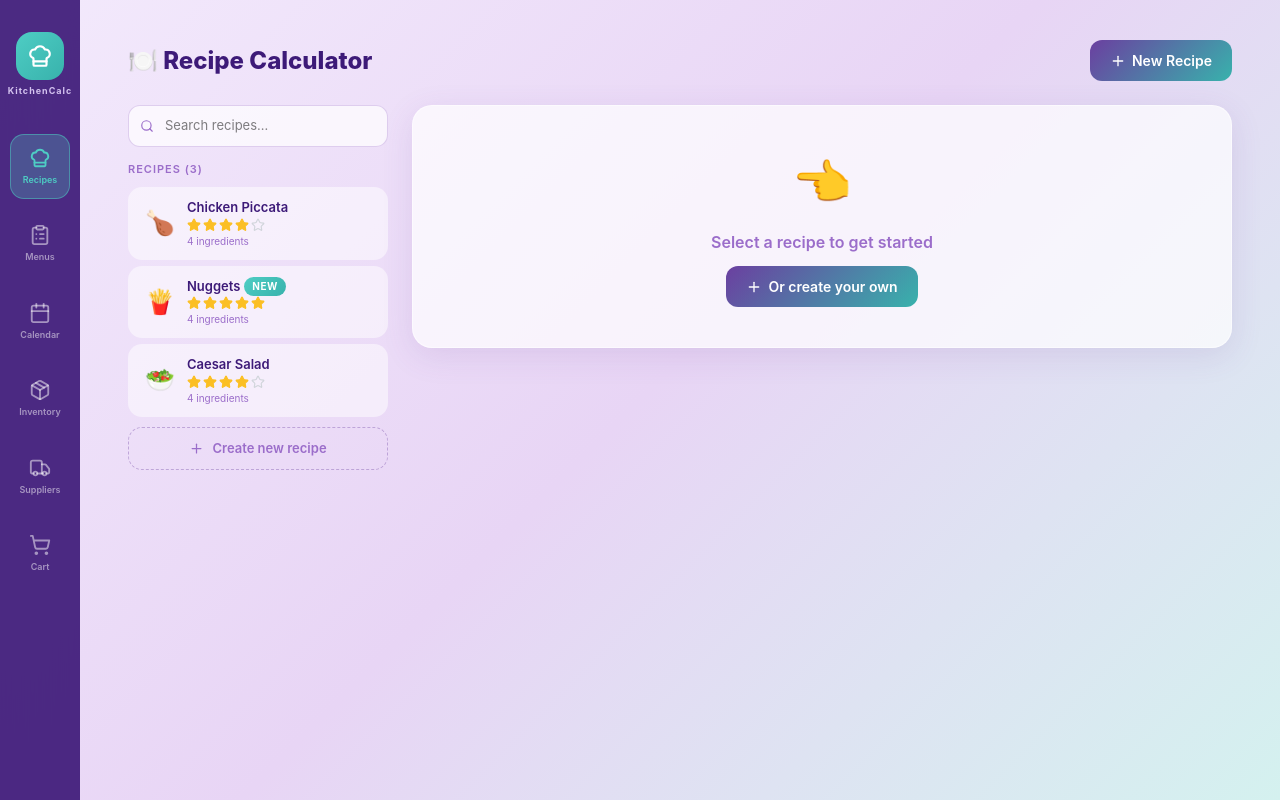
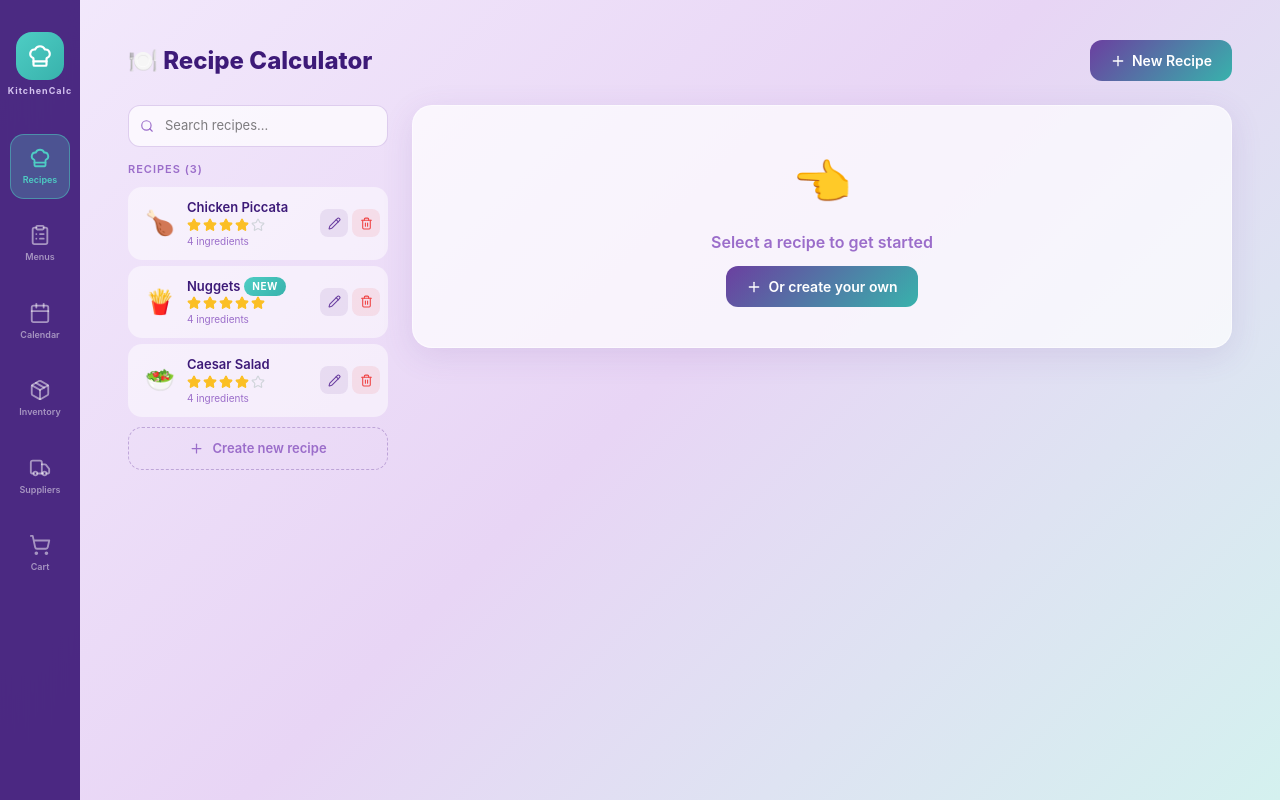
Before and after one commit to kmilogg222/KITCHENCAMP, a React (Vite) app: page /recipes in a window 1280 px wide. Built offline with nearby package versions, Linux system fonts and the light colour scheme.

Commit message:
Fix: allow editing of all recipes (removed isCustom restrictions)

```diff
--- a/src/views/RecipesView.jsx
+++ b/src/views/RecipesView.jsx
@@ -135,7 +135,7 @@ export default function RecipesView() {
                                     border: 'none', cursor: 'pointer', textAlign: 'left', width: '100%',
                                     background: selectedRecipe?.id === r.id ? 'linear-gradient(135deg,rgba(107,63,160,0.15),rgba(78,205,196,0.15))' : 'rgba(255,255,255,0.5)',
                                     borderLeft: selectedRecipe?.id === r.id ? '3px solid #6b3fa0' : '3px solid transparent',
-                                    transition: 'all 0.2s', paddingRight: r.isCustom ? 70 : 14,
+                                    transition: 'all 0.2s', paddingRight: 70,
                                 }}>
                                     <span style={{ fontSize: 24, flexShrink: 0 }}>{r.image}</span>
                                     <div style={{ minWidth: 0 }}>
@@ -150,7 +150,6 @@ export default function RecipesView() {
                                         </div>
                                     </div>
                                 </button>
-                                {r.isCustom && (
                                 <div style={{ position: 'absolute', right: 8, top: '50%', transform: 'translateY(-50%)', display: 'flex', gap: 4 }}>
                                     <button onClick={e => { e.stopPropagation(); onEditRecipe(r); }} title="Edit"
                                             style={{ background: 'rgba(107,63,160,0.1)', border: 'none', borderRadius: 8, width: 28, height: 28, cursor: 'pointer', display: 'flex', alignItems: 'center', justifyContent: 'center', color: '#6b3fa0' }}>
@@ -161,7 +160,6 @@ export default function RecipesView() {
                                             <Trash2 size={13} />
                                     </button>
                                 </div>
-                                )}
                             </div>
                         ))}
                         <button onClick={onCreateNew} className="hover-border-purple" style={{
@@ -185,11 +183,9 @@ export default function RecipesView() {
                                     <StarRating rating={selectedRecipe.rating} />
                                 </div>
                                 <div style={{ display: 'flex', gap: 10, alignItems: 'center' }}>
-                                    {selectedRecipe.isCustom && (
                                     <button onClick={() => onEditRecipe(selectedRecipe)} className="btn-ghost" style={{ fontSize: 12, padding: '6px 12px' }}>
                                         <Pencil size={13} style={{ marginRight: 4 }} /> Edit
                                     </button>
-                                    )}
                                     <Toggle on={useSubstitutions} onToggle={() => setUseSubstitutions(v => !v)} label="Substitutions" />
                                 </div>
                             </div>
```
Lines whose indentation alone changed are shown as unchanged.
